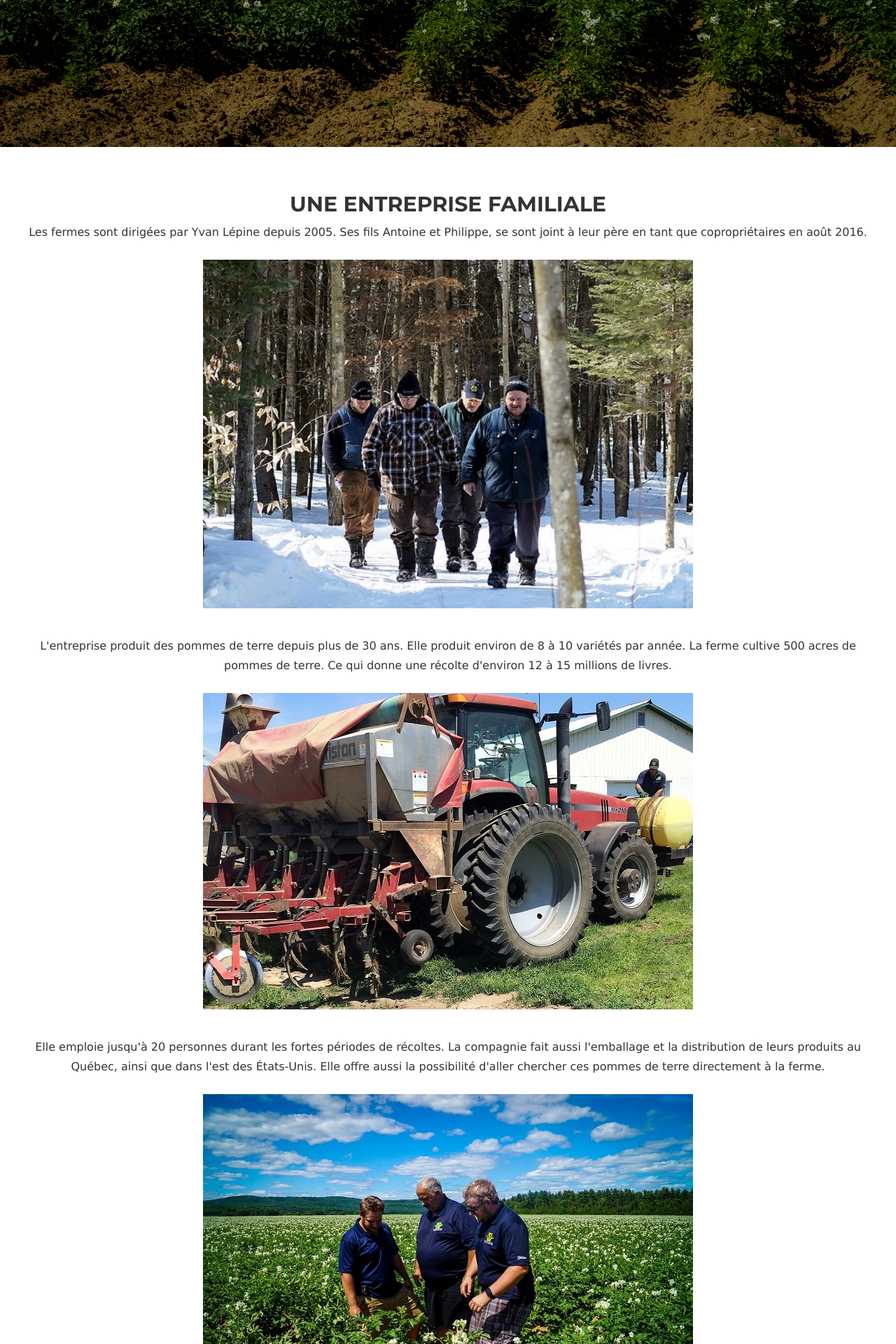
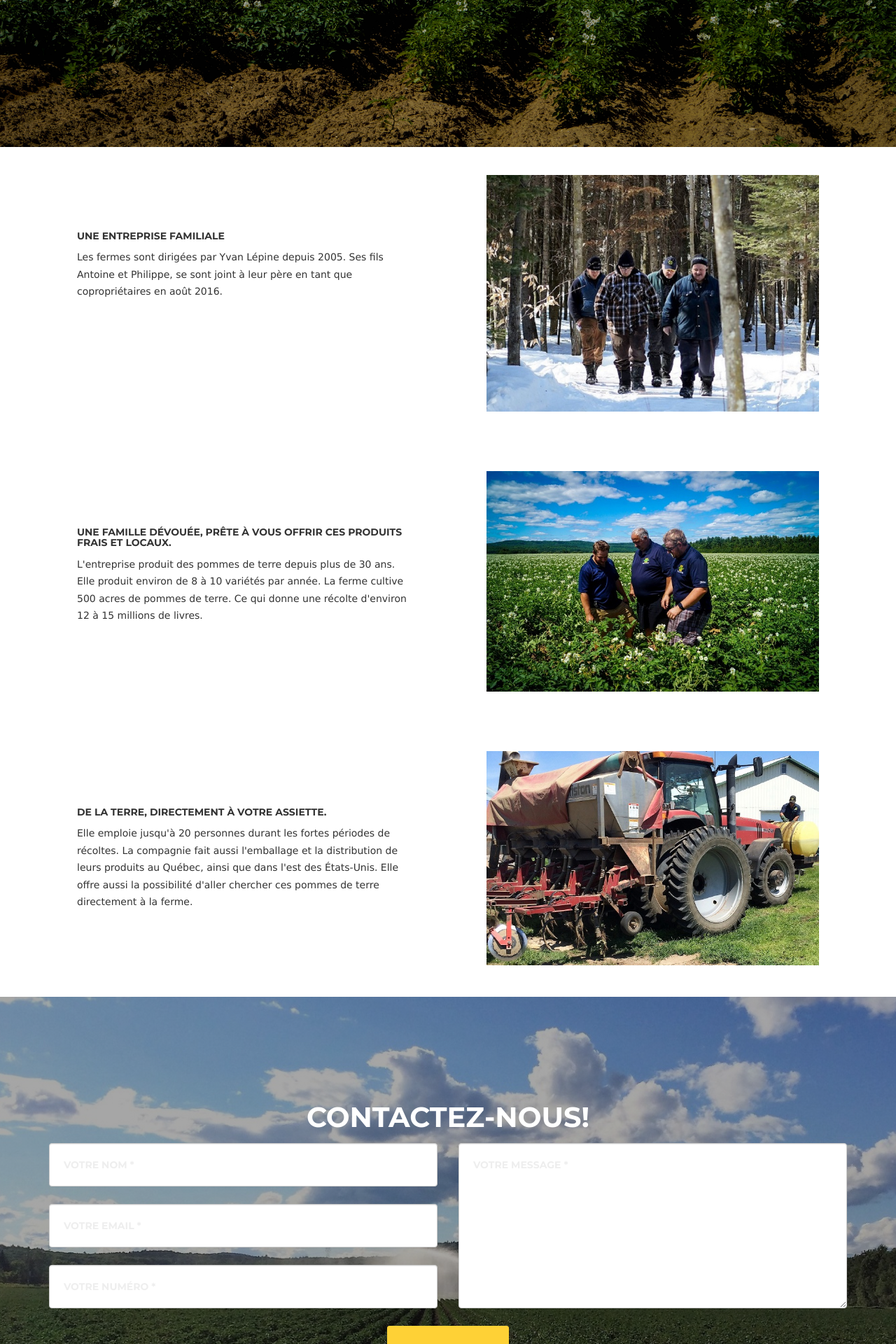
Before and after one commit to SebasMorneau/FermesRB-PHP, a PHP site: page /about.php in a window 1280 px wide. Shown: the part 490-2410 px from the top of the page at 70% size. Run offline with PHP 8.4, Linux system fonts and the light colour scheme; some libraries are stand-ins or nearby versions; some web fonts are replaced.

Commit message:
Changement de la page About - Display cards

```diff
--- a/about.php
+++ b/about.php
@@ -37,6 +37,17 @@
         <!-- /.container-fluid -->
     </nav>
 
+
+
+
+
+
+
+
+
+
+
+
     <!-- Header -->
     <header>
         <div class="container">
@@ -45,35 +56,60 @@
             </div>
         </div>
     </header>
-		<div class="textePresentation">
-            <div class="texteAbout">
-                <h2>Une entreprise familiale</h2>
-    			<p style="font-size:16px;">Les fermes sont dirigées par Yvan Lépine depuis 2005. Ses fils Antoine et Philippe, se sont joint à leur père en
-                    tant que copropriétaires en août 2016.</p>
-    			<img src="img/famille2.jpg" class="img-responsive" alt="">
+
+
+
+    <div class="container">
+        <div class="row">
+            <div class="col-sm-6">
+                <div class="card">
+                    <div class="card-body">
+                        <h5 class="card-title">Une entreprise familiale</h5>
+                        <p class="card-text-center">Les fermes sont dirigées par Yvan Lépine depuis 2005. Ses fils Antoine et Philippe, se sont joint à leur père en
+                        tant que copropriétaires en août 2016.</p>
+                    </div>
+                </div>
             </div>
-
-            <div class="texteAbout">
-                <p style="font-size:16px;">L'entreprise produit des pommes de terre depuis plus de 30 ans. Elle produit environ de 8 à 10 variétés par année.
-                    La ferme cultive 500 acres de pommes de terre. Ce qui donne une récolte d'environ 12 à 15 millions de livres.</p>
-    			<img src="img/imageTruck.jpg" class="img-responsive" alt="">
+            <div class="col-sm-6">
+                <div class="card-img">
+                    <img src="img/famille2.jpg" class="img-responsive" alt="">
+                </div>
             </div>
-
-            <div class="texteAbout">
-                <p style="font-size:16px;">Elle emploie jusqu'à 20 personnes durant les fortes périodes de récoltes. La compagnie fait aussi l'emballage
-                    et la distribution de leurs produits au Québec, ainsi que dans l'est des États-Unis. Elle offre aussi la possibilité
-                    d'aller chercher ces pommes de terre directement à la ferme.</p>
-                <img src="img/logo2.JPG" class="img-responsive" alt="">
+        </div>
+        <div class="row">
+        <div class="col-sm-6">
+                <div class="card">
+                    <div class="card-body">
+                        <h5 class="card-title">Une famille dévouée, prête à vous offrir ces produits frais et locaux.</h5>
+                        <p class="card-text-center">L'entreprise produit des pommes de terre depuis plus de 30 ans. Elle produit environ de 8 à 10 variétés par année.
+                        La ferme cultive 500 acres de pommes de terre. Ce qui donne une récolte d'environ 12 à 15 millions de livres.</p>
+                    </div>
+                </div>
             </div>
-
-            <div class="texteAbout">
-    			<p style="font-size:16px;">Une famille dévouée, prête à vous offrir ces produits frais et locaux.</p>
+            <div class="col-sm-6">
+                <div class="card">
+                    <img src="img/logo2.JPG" class="img-responsive" alt="">
+                </div>
             </div>
-
-            <div class="texteAbout">
-			    <h2>De la terre, directement à votre assiette.</h2>
-			</div>
-		</div>
+        </div>
+        <div class="row">
+            <div class="col-sm-6">
+                <div class="card">
+                    <div class="card-body">
+                        <h5 class="card-title">De la terre, directement à votre assiette.</h5>
+                        <p class="card-text-center">Elle emploie jusqu'à 20 personnes durant les fortes périodes de récoltes. La compagnie fait aussi l'emballage
+                        et la distribution de leurs produits au Québec, ainsi que dans l'est des États-Unis. Elle offre aussi la possibilité
+                        d'aller chercher ces pommes de terre directement à la ferme.</p>
+                    </div>
+                </div>
+            </div>
+            <div class="col-sm-6">
+                <div class="card">
+                    <img src="img/imageTruck.jpg" class="img-responsive" alt="">
+                </div>
+            </div>
+        </div>
+    </div>
 
 
 <?php
--- a/css/agency.css
+++ b/css/agency.css
@@ -7,19 +7,24 @@ body {
   overflow-x: hidden;
   font-family: Geneva, Tahoma, Verdana, sans-serif;
 }
+
 .text-muted {
   color: #777777;
 }
+
 .text-primary {
   color: #fed136;
 }
+
 p {
   font-size: 14px;
   line-height: 1.75;
 }
+
 p.large {
   font-size: 16px;
 }
+
 a,
 a:hover,
 a:focus,
@@ -27,15 +32,18 @@ a:active,
 a.active {
   outline: none;
 }
+
 a {
   color: #fed136;
 }
+
 a:hover,
 a:focus,
 a:active,
 a.active {
   color: #fec503;
 }
+
 h1,
 h2,
 h3,
@@ -46,15 +54,19 @@ h6 {
   text-transform: uppercase;
   font-weight: 700;
 }
+
 .img-centered {
   margin: 0 auto;
 }
+
 .bg-light-gray {
   background-color: #eeeeee;
 }
+
 .bg-darkest-gray {
   background-color: #222222;
 }
+
 .btn-primary {
   color: white;
   background-color: #fed136;
@@ -63,6 +75,7 @@ h6 {
   text-transform: uppercase;
   font-weight: 700;
 }
+
 .btn-primary:hover,
 .btn-primary:focus,
 .btn-primary:active,
@@ -72,11 +85,13 @@ h6 {
   background-color: #fec503;
   border-color: #f6bf01;
 }
+
 .btn-primary:active,
 .btn-primary.active,
 .open .dropdown-toggle.btn-primary {
   background-image: none;
 }
+
 .btn-primary.disabled,
 .btn-primary[disabled],
 fieldset[disabled] .btn-primary,
@@ -95,10 +110,12 @@ fieldset[disabled] .btn-primary.active {
   background-color: #fed136;
   border-color: #fed136;
 }
+
 .btn-primary .badge {
   color: #fed136;
   background-color: white;
 }
+
 .btn-xl {
   color: white;
   background-color: #fed136;
@@ -110,6 +127,7 @@ fieldset[disabled] .btn-primary.active {
   font-size: 18px;
   padding: 20px 40px;
 }
+
 .btn-xl:hover,
 .btn-xl:focus,
 .btn-xl:active,
@@ -119,11 +137,13 @@ fieldset[disabled] .btn-primary.active {
   background-color: #fec503;
   border-color: #f6bf01;
 }
+
 .btn-xl:active,
 .btn-xl.active,
 .open .dropdown-toggle.btn-xl {
   background-image: none;
 }
+
 .btn-xl.disabled,
 .btn-xl[disabled],
 fieldset[disabled] .btn-xl,
@@ -142,27 +162,33 @@ fieldset[disabled] .btn-xl.active {
   background-color: #fed136;
   border-color: #fed136;
 }
+
 .btn-xl .badge {
   color: #fed136;
   background-color: white;
 }
+
 .navbar-custom {
   background-color: #222222;
   border-color: transparent;
 }
+
 .navbar-custom .navbar-brand {
   color: #fed136;
   font-family: "Pinyon Script";
 }
+
 .navbar-custom .navbar-brand:hover,
 .navbar-custom .navbar-brand:focus,
 .navbar-custom .navbar-brand:active,
 .navbar-custom .navbar-brand.active {
   color: #fec503;
 }
+
 .navbar-custom .navbar-collapse {
   border-color: rgba(255, 255, 255, 0.02);
 }
+
 .navbar-custom .navbar-toggle {
   background-color: #fed136;
   border-color: #fed136;
@@ -171,10 +197,12 @@ fieldset[disabled] .btn-xl.active {
   color: white;
   font-size: 12px;
 }
+
 .navbar-custom .navbar-toggle:hover,
 .navbar-custom .navbar-toggle:focus {
   background-color: #fed136;
 }
+
 .navbar-custom .nav li a {
   font-family: "Montserrat", "Helvetica Neue", Helvetica, Arial, sans-serif;
   text-transform: uppercase;
@@ -182,21 +210,25 @@ fieldset[disabled] .btn-xl.active {
   letter-spacing: 1px;
   color: white;
 }
+
 .navbar-custom .nav li a:hover,
 .navbar-custom .nav li a:focus {
   color: #fed136;
   outline: none;
 }
-.navbar-custom .navbar-nav > .active > a {
+
+.navbar-custom .navbar-nav>.active>a {
   border-radius: 0;
   color: white;
   background-color: #fed136;
 }
-.navbar-custom .navbar-nav > .active > a:hover,
-.navbar-custom .navbar-nav > .active > a:focus {
+
+.navbar-custom .navbar-nav>.active>a:hover,
+.navbar-custom .navbar-nav>.active>a:focus {
   color: white;
   background-color: #fec503;
 }
+
 @media (min-width: 768px) {
   .navbar-custom {
     background-color: transparent;
@@ -206,28 +238,32 @@ fieldset[disabled] .btn-xl.active {
     transition: padding 0.3s;
     border: none;
   }
+
   .navbar-custom .navbar-brand {
     font-size: 2em;
     -webkit-transition: all 0.3s;
     -moz-transition: all 0.3s;
     transition: all 0.3s;
   }
-  .navbar-custom .navbar-nav > .active > a {
+
+  .navbar-custom .navbar-nav>.active>a {
     border-radius: 3px;
   }
 }
+
 @media (min-width: 768px) {
   .navbar-custom.affix {
     background-color: #222222;
     padding: 10px 0;
   }
+
   .navbar-custom.affix .navbar-brand {
     font-size: 1.5em;
   }
 }
+
 header {
-  background-image: linear-gradient(
-     	rgba(0, 0, 0, 0.35),
+  background-image: linear-gradient(rgba(0, 0, 0, 0.35),
       rgba(0, 0, 0, 0.35)),
     url('../img/header-bg.jpg');
   background-repeat: no-repeat;
@@ -240,10 +276,12 @@ header {
   text-align: center;
   color: white;
 }
+
 header .intro-text {
   padding-top: 100px;
   padding-bottom: 50px;
 }
+
 header .intro-text .intro-lead-in {
   font-family: "Droid Serif", "Helvetica Neue", Helvetica, Arial, sans-serif;
   font-style: italic;
@@ -251,6 +289,7 @@ header .intro-text .intro-lead-in {
   line-height: 22px;
   margin-bottom: 25px;
 }
+
 header .intro-text .intro-heading {
   font-family: "Montserrat", "Helvetica Neue", Helvetica, Arial, sans-serif;
   text-transform: uppercase;
@@ -259,11 +298,13 @@ header .intro-text .intro-heading {
   line-height: 50px;
   margin-bottom: 25px;
 }
+
 @media (min-width: 768px) {
   header .intro-text {
     padding-top: 300px;
     padding-bottom: 200px;
   }
+
   header .intro-text .intro-lead-in {
     font-family: "Droid Serif", "Helvetica Neue", Helvetica, Arial, sans-serif;
     font-style: italic;
@@ -271,6 +312,7 @@ header .intro-text .intro-heading {
     line-height: 40px;
     margin-bottom: 25px;
   }
+
   header .intro-text .intro-heading {
     font-family: "Montserrat", "Helvetica Neue", Helvetica, Arial, sans-serif;
     text-transform: uppercase;
@@ -280,14 +322,17 @@ header .intro-text .intro-heading {
     margin-bottom: 50px;
   }
 }
+
 section {
   padding: 100px 0;
 }
+
 section h2.section-heading {
   font-size: 40px;
   margin-top: 0;
   margin-bottom: 15px;
 }
+
 section h3.section-subheading {
   font-size: 16px;
   font-family: "Droid Serif", "Helvetica Neue", Helvetica, Arial, sans-serif;
@@ -296,25 +341,30 @@ section h3.section-subheading {
   font-weight: 400;
   margin-bottom: 75px;
 }
+
 @media (min-width: 768px) {
   section {
     padding: 150px 0;
   }
 }
+
 .service-heading {
   margin: 15px 0;
   text-transform: none;
 }
+
 #portfolio .portfolio-item {
   margin: 0 0 15px;
   right: 0;
 }
+
 #portfolio .portfolio-item .portfolio-link {
   display: block;
   position: relative;
   max-width: 400px;
   margin: 0 auto;
 }
+
 #portfolio .portfolio-item .portfolio-link .portfolio-hover {
   background: rgba(254, 209, 54, 0.9);
   position: absolute;
@@ -325,9 +375,11 @@ section h3.section-subheading {
   -webkit-transition: all ease 0.5s;
   -moz-transition: all ease 0.5s;
 }
+
 #portfolio .portfolio-item .portfolio-link .portfolio-hover:hover {
   opacity: 1;
 }
+
 #portfolio .portfolio-item .portfolio-link .portfolio-hover .portfolio-hover-content {
   position: absolute;
   width: 100%;
@@ -338,13 +390,16 @@ section h3.section-subheading {
   margin-top: -12px;
   color: white;
 }
+
 #portfolio .portfolio-item .portfolio-link .portfolio-hover .portfolio-hover-content i {
   margin-top: -12px;
 }
+
 #portfolio .portfolio-item .portfolio-link .portfolio-hover .portfolio-hover-content h3,
 #portfolio .portfolio-item .portfolio-link .portfolio-hover .portfolio-hover-content h4 {
   margin: 0;
 }
+
 #portfolio .portfolio-item .portfolio-caption {
   max-width: 400px;
   margin: 0 auto;
@@ -352,31 +407,36 @@ section h3.section-subheading {
   text-align: center;
   padding: 25px;
 }
+
 #portfolio .portfolio-item .portfolio-caption h4 {
   text-transform: none;
   margin: 0;
 }
+
 #portfolio .portfolio-item .portfolio-caption p {
   font-family: "Droid Serif", "Helvetica Neue", Helvetica, Arial, sans-serif;
   font-style: italic;
   font-size: 16px;
   margin: 0;
 }
+
 #portfolio * {
   z-index: 2;
 }
+
 @media (min-width: 767px) {
   #portfolio .portfolio-item {
     margin: 0 0 30px;
   }
 }
+
 aside.clients img {
   margin: 50px auto;
 }
+
 section#contact {
   background-color: #222222;
-  background-image: linear-gradient(
-     	rgba(0, 0, 0, 0.35),
+  background-image: linear-gradient(rgba(0, 0, 0, 0.35),
       rgba(0, 0, 0, 0.35)),
     url('../img/coverProduct.jpg');
   background-position: center;
@@ -389,32 +449,40 @@ section#contact {
   background-size: cover;
   -o-background-size: cover;
 }
+
 section#contact .section-heading {
   color: white;
 }
+
 section#contact .form-group {
   margin-bottom: 25px;
 }
+
 section#contact .form-group input,
 section#contact .form-group textarea {
   padding: 20px;
 }
+
 section#contact .form-group input.form-control {
   height: auto;
 }
+
 section#contact .form-group textarea.form-control {
   height: 236px;
 }
+
 section#contact .form-control:focus {
   border-color: #fed136;
   box-shadow: none;
 }
+
 section#contact ::-webkit-input-placeholder {
   font-family: "Montserrat", "Helvetica Neue", Helvetica, Arial, sans-serif;
   text-transform: uppercase;
   font-weight: 700;
   color: #eeeeee;
 }
+
 section#contact :-moz-placeholder {
   /* Firefox 18- */
   font-family: "Montserrat", "Helvetica Neue", Helvetica, Arial, sans-serif;
@@ -422,6 +490,7 @@ section#contact :-moz-placeholder {
   font-weight: 700;
   color: #eeeeee;
 }
+
 section#contact ::-moz-placeholder {
   /* Firefox 19+ */
   font-family: "Montserrat", "Helvetica Neue", Helvetica, Arial, sans-serif;
@@ -429,25 +498,30 @@ section#contact ::-moz-placeholder {
   font-weight: 700;
   color: #eeeeee;
 }
+
 section#contact :-ms-input-placeholder {
   font-family: "Montserrat", "Helvetica Neue", Helvetica, Arial, sans-serif;
   text-transform: uppercase;
   font-weight: 700;
   color: #eeeeee;
 }
+
 section#contact .text-danger {
   color: #e74c3c;
 }
+
 footer {
   padding: 25px 0;
   text-align: center;
 }
+
 footer span.copyright {
   line-height: 40px;
   font-family: "Montserrat", "Helvetica Neue", Helvetica, Arial, sans-serif;
   text-transform: uppercase;
   text-transform: none;
 }
+
 footer ul.quicklinks {
   margin-bottom: 0;
   line-height: 40px;
@@ -455,9 +529,11 @@ footer ul.quicklinks {
   text-transform: uppercase;
   text-transform: none;
 }
+
 ul.social-buttons {
   margin-bottom: 0;
 }
+
 ul.social-buttons li a {
   display: block;
   background-color: #222222;
@@ -472,22 +548,26 @@ ul.social-buttons li a {
   -moz-transition: all 0.3s;
   transition: all 0.3s;
 }
+
 ul.social-buttons li a:hover,
 ul.social-buttons li a:focus,
 ul.social-buttons li a:active {
   background-color: #fed136;
 }
+
 .btn:focus,
 .btn:active,
 .btn.active,
 .btn:active:focus {
   outline: none;
 }
+
 .portfolio-modal .modal-dialog {
   margin: 0;
   height: 100%;
   width: auto;
 }
+
 .portfolio-modal .modal-content {
   border-radius: 0;
   background-clip: border-box;
@@ -498,26 +578,32 @@ ul.social-buttons li a:active {
   padding: 100px 0;
   text-align: center;
 }
+
 .portfolio-modal .modal-content h2 {
   margin-bottom: 15px;
   font-size: 3em;
 }
+
 .portfolio-modal .modal-content p {
   margin-bottom: 30px;
 }
+
 .portfolio-modal .modal-content p.item-intro {
   margin: 20px 0 30px;
   font-family: "Droid Serif", "Helvetica Neue", Helvetica, Arial, sans-serif;
   font-style: italic;
   font-size: 16px;
 }
+
 .portfolio-modal .modal-content ul.list-inline {
   margin-bottom: 30px;
   margin-top: 0;
 }
+
 .portfolio-modal .modal-content img {
   margin-bottom: 30px;
 }
+
 .portfolio-modal .close-modal {
   position: absolute;
   width: 75px;
@@ -527,9 +613,11 @@ ul.social-buttons li a:active {
   right: 25px;
   cursor: pointer;
 }
+
 .portfolio-modal .close-modal:hover {
   opacity: 0.3;
 }
+
 .portfolio-modal .close-modal .lr {
   height: 75px;
   width: 1px;
@@ -542,6 +630,7 @@ ul.social-buttons li a:active {
   /* Safari and Chrome */
   z-index: 1051;
 }
+
 .portfolio-modal .close-modal .lr .rl {
   height: 75px;
   width: 1px;
@@ -553,24 +642,30 @@ ul.social-buttons li a:active {
   /* Safari and Chrome */
   z-index: 1052;
 }
+
 .portfolio-modal .modal-backdrop {
   opacity: 0;
   display: none;
 }
+
 ::-moz-selection {
   text-shadow: none;
   background: #fed136;
 }
+
 ::selection {
   text-shadow: none;
   background: #fed136;
 }
+
 img::selection {
   background: transparent;
 }
+
 img::-moz-selection {
   background: transparent;
 }
+
 body {
   webkit-tap-highlight-color: #fed136;
 }
@@ -579,29 +674,30 @@ body {
 
 /*Image Famille Page Acceuil*/
 
-.portfolio-hover:hover, .portfolio-caption:hover{
+.portfolio-hover:hover,
+.portfolio-caption:hover {
   cursor: pointer;
 }
 
-.imageFamille{
-  height: 600px;;
-  background-image: linear-gradient(
-            rgba(0, 0, 0, 0.65),
+.imageFamille {
+  height: 600px;
+  ;
+  background-image: linear-gradient(rgba(0, 0, 0, 0.65),
       rgba(0, 0, 0, 0.65)), url(../img/famille.jpg);
   background-position: center;
   background-size: cover;
   background-repeat: no-repeat;
-  display:-webkit-box;
-    -webkit-box-pack:center;
-    -webkit-box-align:center;
+  display: -webkit-box;
+  -webkit-box-pack: center;
+  -webkit-box-align: center;
 }
 
-.quiSommesNous{
+.quiSommesNous {
 
   border-style: solid;
   border-width: 1px;
-  border-color:#fed136;
-  color:#fed136;
+  border-color: #fed136;
+  color: #fed136;
   text-align: center;
   padding-left: 10px;
   padding-right: 10px;
@@ -609,30 +705,29 @@ body {
   padding-bottom: 10px;
 }
 
-.quiSommesNous:hover{
+.quiSommesNous:hover {
 
-  background-color:#fed136;
-  color:black;
+  background-color: #fed136;
+  color: black;
 }
 
 /*Image Recette Page Acceuil*/
-.coverRecettes{
+.coverRecettes {
 
-	background-image: linear-gradient(
-    	rgba(0, 0, 0, 0.35),
+  background-image: linear-gradient(rgba(0, 0, 0, 0.35),
       rgba(0, 0, 0, 0.35)), url(../img/coverRecette.jpg);
   background-position: center;
   background-size: cover;
   background-repeat: no-repeat;
 
-	display:-webkit-box;
-    -webkit-box-pack:center;
-    -webkit-box-align:center;
+  display: -webkit-box;
+  -webkit-box-pack: center;
+  -webkit-box-align: center;
   cursor: pointer;
   width: 100%;
   height: 300px;
   text-align: center;
-  color:white;
+  color: white;
 }
 
 /* Map */
@@ -676,11 +771,11 @@ body {
   text-align: center;
   padding-top: 20px;
   padding: 30px;
-  margin:auto;
+  margin: auto;
 }
 
-.textePresentation img{
-  margin:auto;
+.textePresentation img {
+  margin: auto;
   padding-top: 15px;
 }
 
@@ -712,7 +807,7 @@ body {
 
 .intro_Recette h2 {
   text-align: center;
-  padding:30px;
+  padding: 30px;
 }
 
 .intro_Recette h4 {
@@ -720,16 +815,38 @@ body {
 }
 
 .intro_Recette img {
-  margin:auto;
+  margin: auto;
 }
 
 .intro_Recette .col-sm-6 {
   text-align: center;
   padding: 10px;
   height: 100%;
-  margin-bottom:60px;;
+  margin-bottom: 60px;
+  ;
 }
 
-.description_Recette p{
+.description_Recette p {
   text-align: left;
 }
+
+/* PAGE ABOUT */
+
+.card {
+  margin: 40px;
+  display: inline-block;
+}
+
+.card-img {
+  margin: 40px;
+  display: inline-block;
+}
+
+
+@media (min-width: 767px) {
+  .card-body {
+    margin-top: 80px;
+  }
+
+
+}
```
Lines whose indentation alone changed are shown as unchanged.
